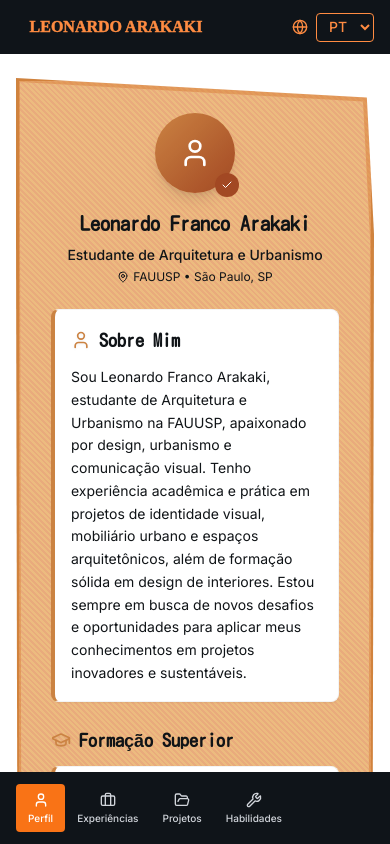
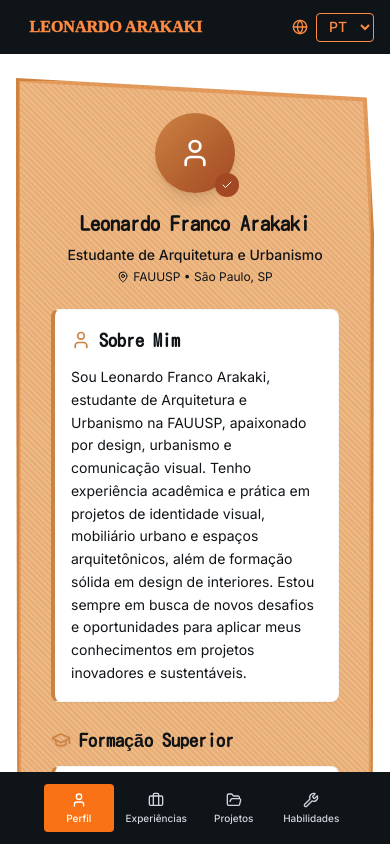
Before and after one commit to rtsarakaki/portfolio-leonardo-arakaki, a Next.js app: page / in a window 390 px wide. Built offline with nearby package versions, Linux system fonts and the light colour scheme.

Commit message:
feat: implementar navegação mobile responsiva
- Adicionar MobileToolbar com navegação mobile
- Implementar RusticNavigation com design responsivo
- Atualizar página principal com layout mobile
- Melhorar experiência de usuário em dispositivos móveis

```diff
--- a/src/app/page.tsx
+++ b/src/app/page.tsx
@@ -80,7 +80,7 @@ function HomeContent() {
         </div>
 
         {/* Conteúdo principal com scroll e padding para o toolbar fixo */}
-        <div className="flex-1 bg-white overflow-y-auto pb-20">
+        <div className="flex-1 bg-white overflow-y-auto pb-24">
           <RusticNavigation
             activeSectionId={activeSectionId}
             onNavigate={handleNavigate}
--- a/src/components/MobileToolbar.tsx
+++ b/src/components/MobileToolbar.tsx
@@ -24,22 +24,22 @@ const MobileToolbar: React.FC<MobileToolbarProps> = ({
 
   return (
     <div className="fixed bottom-0 left-0 right-0 bg-frame-dark-blue py-3 z-50">
-      <div className="overflow-x-auto scrollbar-hide">
-        <div className="flex px-4 min-w-max">
+      <div className="flex justify-center items-center px-4">
+        <div className="flex justify-center gap-2 max-w-full">
           {sections.map((section) => {
             const IconComponent = section.icon;
             return (
               <button
                 key={section.id}
                 onClick={() => onNavigate(section.id)}
-                className={`flex flex-col items-center px-3 py-2 text-xs font-medium rounded transition-colors flex-shrink-0 ${
+                className={`flex flex-col items-center px-3 py-2 text-xs font-medium rounded transition-colors flex-1 min-w-0 ${
                   activeSectionId === section.id
                     ? 'text-white bg-orange-500'
                     : 'text-gray-300 hover:text-white'
                 }`}
               >
                 <IconComponent size={16} className="mb-1" />
-                <span className="text-[10px] leading-tight whitespace-nowrap">{section.label}</span>
+                <span className="text-[10px] leading-tight whitespace-nowrap truncate">{section.label}</span>
               </button>
             );
           })}
--- a/src/components/RusticNavigation.tsx
+++ b/src/components/RusticNavigation.tsx
@@ -72,7 +72,7 @@ const RusticNavigation: React.FC<RusticNavigationProps> = ({
             <SectionContainer
               sectionId="habilidades"
               cotaDirection="right"
-              contentPadding={isMobile ? "p-4" : "pb-4"}
+              contentPadding={isMobile ? "p-4 pb-8" : "pb-4"}
               isMobile={isMobile}
             >
               <SkillsSection
@@ -87,7 +87,7 @@ const RusticNavigation: React.FC<RusticNavigationProps> = ({
             <SectionContainer
               sectionId="experiencias"
               cotaDirection="bottom"
-              contentPadding="p-4"
+              contentPadding={isMobile ? "p-4 pb-8" : "p-4"}
               isMobile={isMobile}
             >
               <ExperiencesSection
@@ -102,7 +102,7 @@ const RusticNavigation: React.FC<RusticNavigationProps> = ({
             <SectionContainer
               sectionId="projetos"
               cotaDirection="top"
-              contentPadding="p-4"
+              contentPadding={isMobile ? "p-4 pb-8" : "p-4"}
               isMobile={isMobile}
             >
               <ProjectsSection
```
